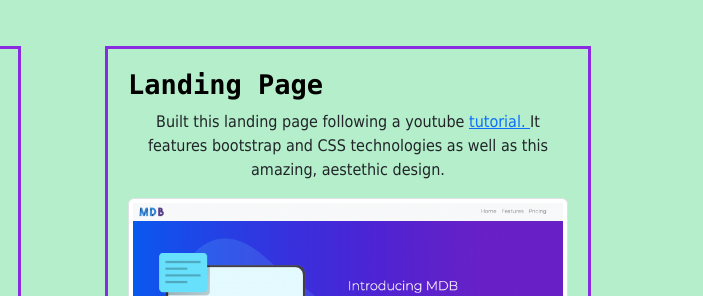
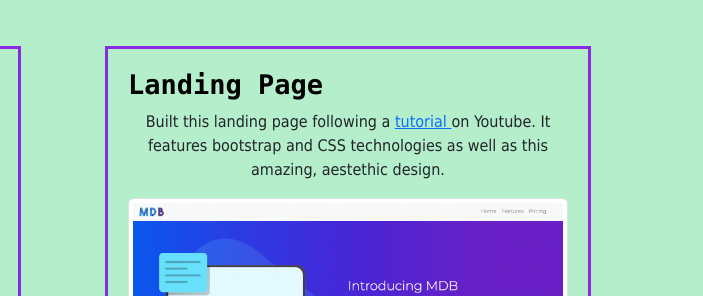
Before and after one commit to garciabusiness21/porty, a website built with Parcel: page project.html in a window 1280 px wide. Shown: the part 228-524 px from the top of the page, 577-1280 px from the left. Built offline with nearby package versions, Linux system fonts and the light colour scheme.

Commit message:
Made youtube link look better

```diff
--- a/project.html
+++ b/project.html
@@ -69,10 +69,10 @@
                             <h2>Landing Page</h2>
                         </a>
 
-                        <p>Built this landing page following a youtube
+                        <p>Built this landing page following a
                             <a href="https://www.youtube.com/watch?v=1v_XcJsGtyA&ab_channel=Keepcoding">
-                                tutorial.
-                            </a> It features bootstrap and CSS technologies
+                                tutorial
+                            </a> on Youtube. It features bootstrap and CSS technologies
                                 as well as this amazing, aestethic design.
                         </p>
                         <a href="https://landing-mclanding-page2024.web.app/#npm">
```
